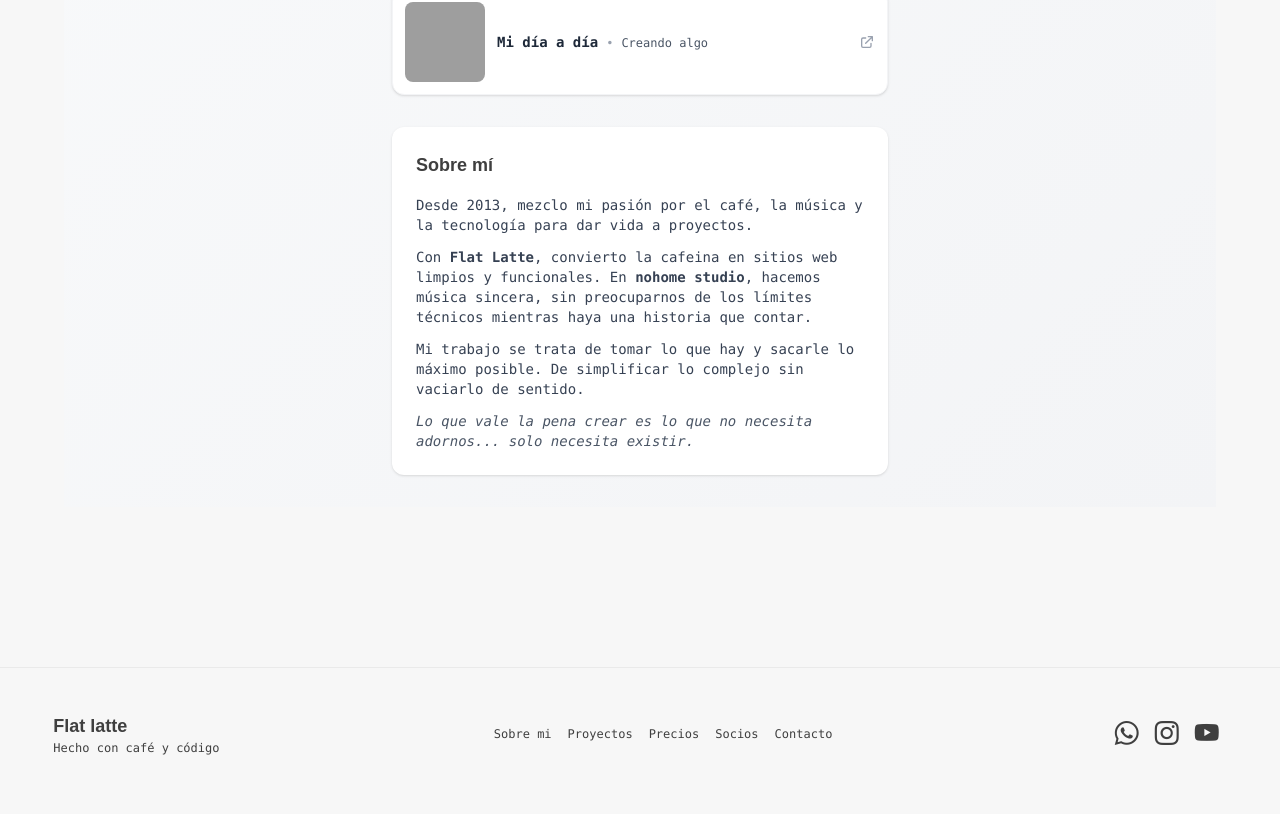
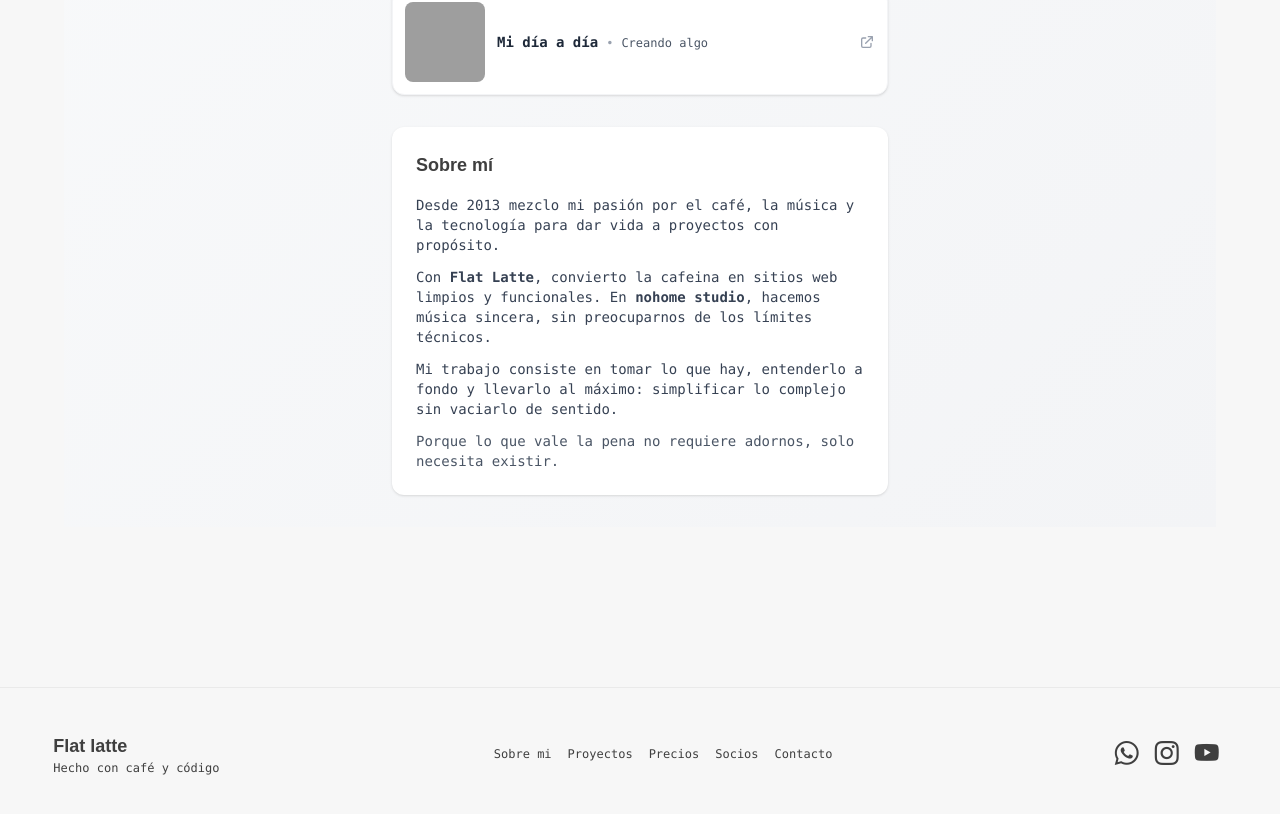
Before and after one commit to okvianey/flatlatte-next, a Next.js app: page /okvianey in a window 1280 px wide. Shown: the part 716-1530 px from the top of the page. Built offline with nearby package versions, Linux system fonts and the light colour scheme; grey boxes are pictures that could not be loaded; a web font is replaced by a local one.

Commit message:
actualizacion de bio

```diff
--- a/app/assets/products.js
+++ b/app/assets/products.js
@@ -157,19 +157,9 @@ export const bundles = [
     subtitle: 'Optimizado para que más personas te encuentren en Google',
     appliesTo: 'whatsapp',
     extras: ['copy', 'optimizacion-seo', 'domain'],
-    originalPrice: 3600,
+    originalPrice: 3950,
     bundlePrice: 2400,
     highlight: true
   },
-  {
-    id: 'vende-solo',
-    title: 'Pack Negocio que Vende Solo',
-    subtitle: 'Automatiza, agenda y vende sin estar pendiente',
-    appliesTo: 'whatsapp',
-    extras: ['panel', 'copy', 'optimizacion-seo', 'domain'],
-    originalPrice: 6000,
-    bundlePrice: 4900,
-    highlight: false
-}
 
 ];
--- a/app/okvianey/page.js
+++ b/app/okvianey/page.js
@@ -114,22 +114,18 @@ export default function Okvianey() {
             </h3>
             <div className="text-gray-700 text-sm space-y-3">
               <p>
-                Desde 2013, mezclo mi pasión por el café, la música y la tecnología
-                para dar vida a proyectos.
+                Desde 2013 mezclo mi pasión por el café, la música y la tecnología para dar vida a proyectos con propósito.
               </p>
               <p>
                 Con <strong>Flat Latte</strong>, convierto la cafeina en sitios web
                 limpios y funcionales. En <strong>nohome studio</strong>, hacemos
-                música sincera, sin preocuparnos de los límites técnicos mientras
-                haya una historia que contar.
+                música sincera, sin preocuparnos de los límites técnicos.
               </p>
               <p>
-                Mi trabajo se trata de tomar lo que hay y sacarle lo máximo posible.
-                De simplificar lo complejo sin vaciarlo de sentido.
+                Mi trabajo consiste en tomar lo que hay, entenderlo a fondo y llevarlo al máximo: simplificar lo complejo sin vaciarlo de sentido.
               </p>
-              <p className="text-gray-600 italic">
-                Lo que vale la pena crear es lo que no necesita adornos...
-                solo necesita existir.
+              <p className="text-gray-600 ">
+                Porque lo que vale la pena no requiere adornos, solo necesita existir.
               </p>
             </div>
           </div>
```
